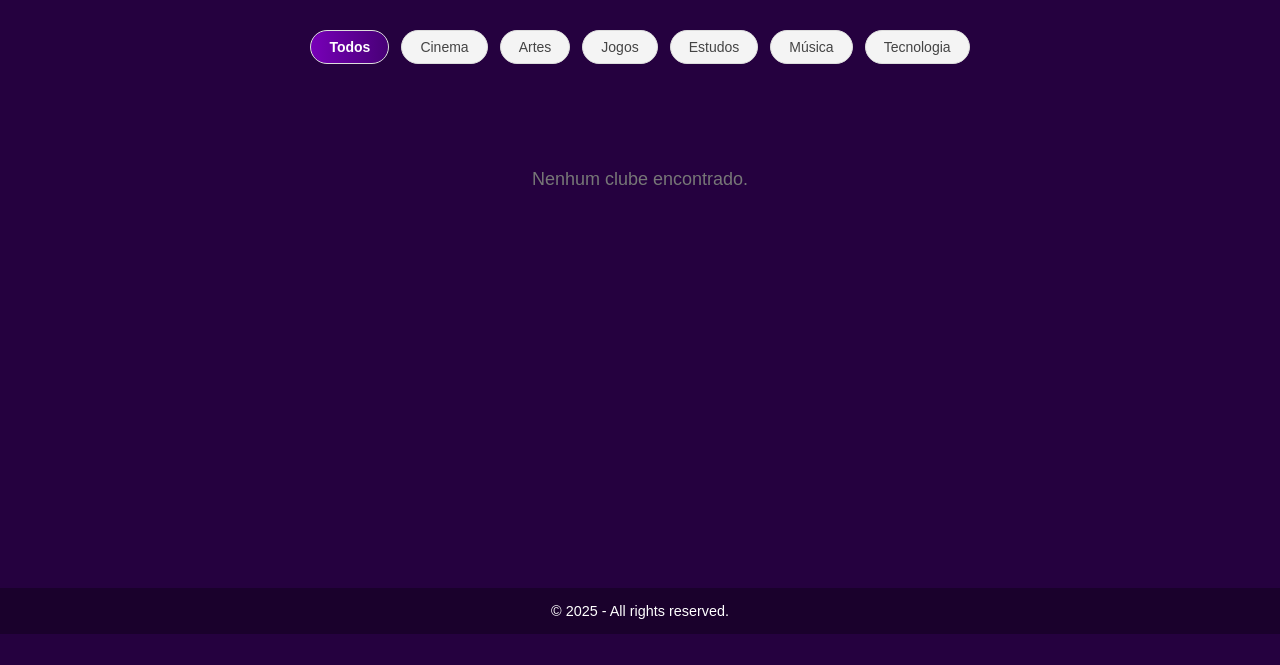
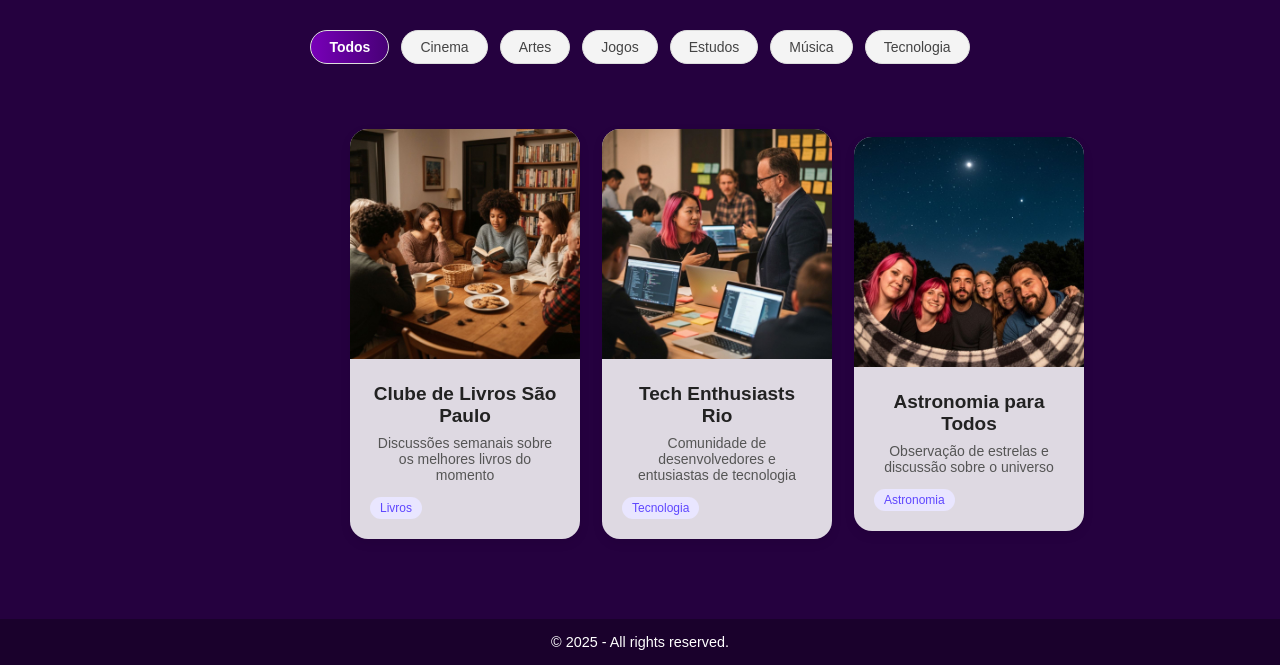
Before and after one commit to mine-tech-oficial/copa-empreendedorismo, a Flask app: page /clubes in a window 1280 px wide. Shown: the part 166-831 px from the top of the page. Before the commit the page ends 800 px from the top, so only its background shows below. Run offline with Flask 3, Linux system fonts and the light colour scheme; parts of the project's set-up code (start-up, migrations or seed data) failed here and were passed over.

Commit message:
Adicionei clubes de exemplo e imagem aos clubes

```diff
--- a/clubes.csv
+++ b/clubes.csv
@@ -1 +1,4 @@
 id,name,description,categories,creator_id
+a3810873-fe1e-4baa-a2ca-0761c0963e28,Clube de Livros São Paulo,Discussões semanais sobre os melhores livros do momento,Livros,e36ab378-3680-4612-9e72-17b704d9a629
+9eaa874a-b3db-4276-87c6-39e772675e85,Tech Enthusiasts Rio,Comunidade de desenvolvedores e entusiastas de tecnologia,Tecnologia,e36ab378-3680-4612-9e72-17b704d9a629
+a7f3ee77-f12f-459a-9f5d-11e3db8393df,Astronomia para Todos,Observação de estrelas e discussão sobre o universo ,Astronomia,e36ab378-3680-4612-9e72-17b704d9a629
--- a/static/css/style.css
+++ b/static/css/style.css
@@ -159,6 +159,7 @@
 
 .clube-lista {
     display: grid;
+    max-width: 50%;
     grid-template-columns: repeat(3, minmax(230px, 1fr));
     align-content: start;
     gap: 22px;
@@ -167,17 +168,21 @@
 .clube-card {
     background: rgba(255, 255, 255, 0.85);
     backdrop-filter: blur(6px);
-    padding: 20px;
     border-radius: 18px;
     text-decoration: none;
     color: #222;
     box-shadow: 0px 4px 12px rgba(0, 0, 0, 0.07);
     transition: 0.25s ease;
+    overflow: hidden;
 }
 
 .clube-card:hover {
     transform: translateY(-6px) scale(1.02);
     box-shadow: 0px 10px 24px rgba(0, 0, 0, 0.15);
+}
+
+.clube-contents {
+    padding: 20px;
 }
 
 .clube-name {
@@ -190,6 +195,11 @@
     color: #555;
     font-size: 14px;
     margin-bottom: 14px;
+}
+
+.clube-image {
+    width: 100%;
+    /*height: 12rem;*/
 }
 
 .tags-container {
--- a/templates/clubes.html
+++ b/templates/clubes.html
@@ -45,6 +45,8 @@
     {% if clubes %}
         {% for clube in clubes %}
             <a class="clube-card" href="/clubes/{{ clube['id'] }}">
+                <img class="clube-image" src="{{ url_for('static', filename='assets/clubes/' + clube['id'] + '.jpg') }}"/>
+                <div class="clube-contents">
                     <h2 class="clube-name">{{ clube['name'] }}</h2>
                     <p class="clube-descricao">{{ clube['description'] }}</p>
 
@@ -52,6 +54,7 @@
                         {% for cat in clube['categories'].split(',') %}
                             <span class="tag">{{ cat.strip() }}</span>
                         {% endfor %}
+                    </div>
                 </div>
             </a>
         {% endfor %}
--- a/users.csv
+++ b/users.csv
@@ -1 +1,2 @@
 id,username,hashed_password
+e36ab378-3680-4612-9e72-17b704d9a629,test,scrypt:32768:8:1$2CcnkthJFMUhbu7j$1bb21a70dacf42b141f8f80c033fb3a5b0f96b46289b3892ed382bdc4c14b57ef1e6020c2812f508d1f69f29abd2186b9e3d863e5aa01191b0c544f6ef27d87a
```
Also changed, not shown: static/assets/clubes/9eaa874a-b3db-4276-87c6-39e772675e85.jpg (added), static/assets/clubes/a3810873-fe1e-4baa-a2ca-0761c0963e28.jpg (added), static/assets/clubes/a7f3ee77-f12f-459a-9f5d-11e3db8393df.jpg (added). Lines whose indentation alone changed are shown as unchanged.
